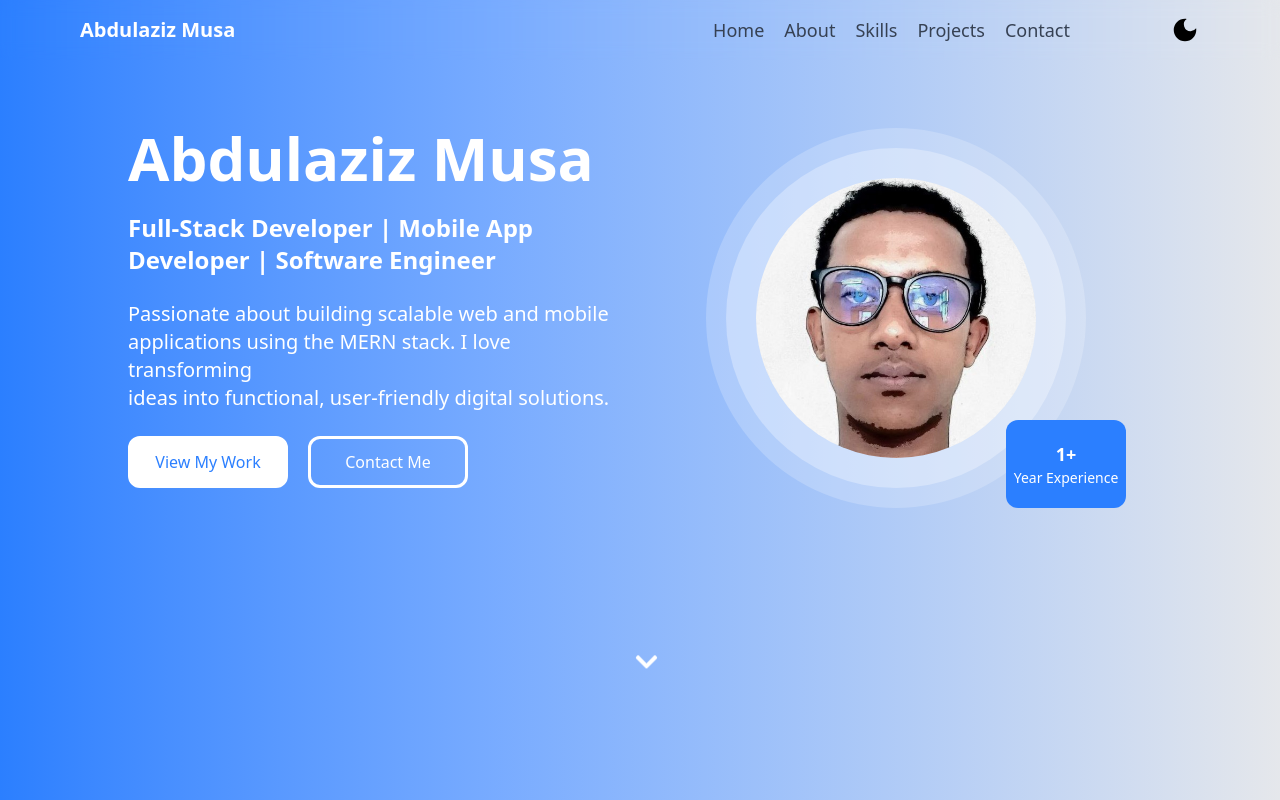
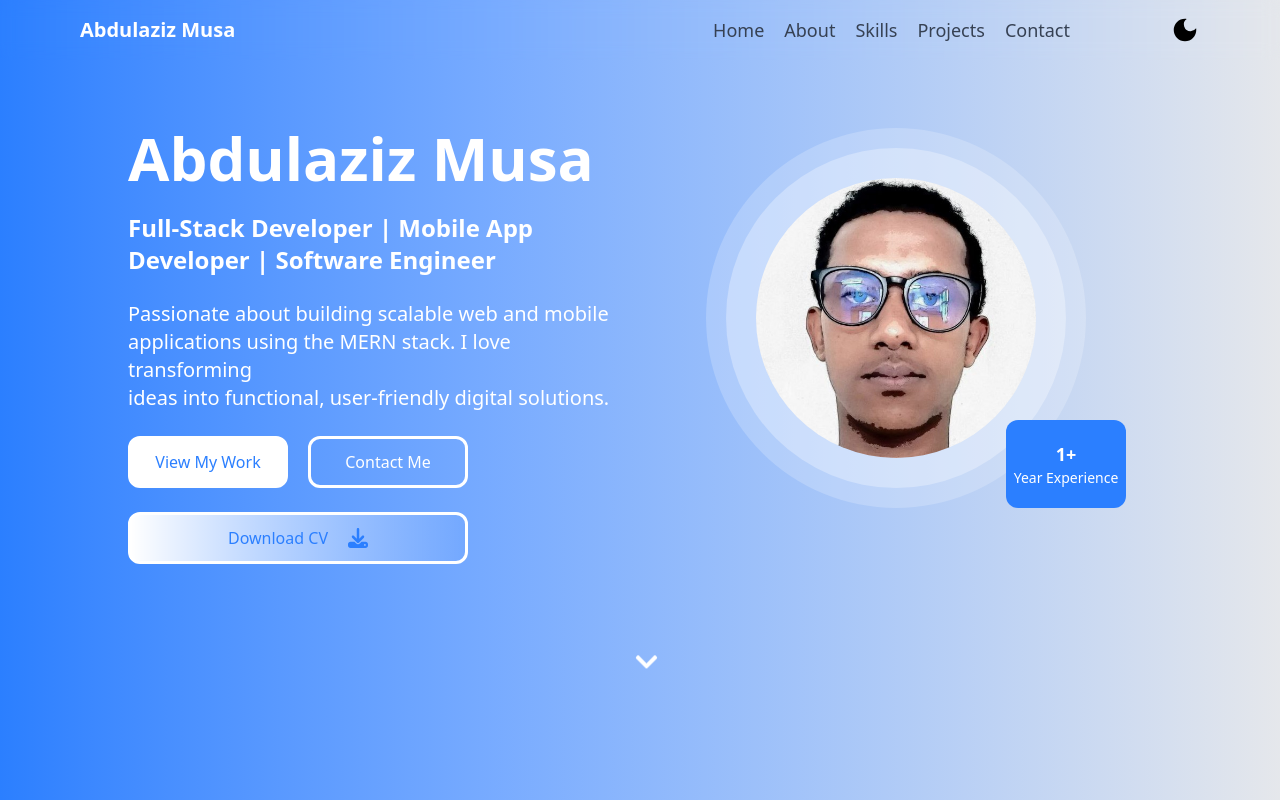
Before and after one commit to Abdulaziz1268/Personal-Portfolio, a React (Vite) app: page / in a window 1280 px wide. Shown: the top 800 px of the page. Built offline with nearby package versions, Linux system fonts and the light colour scheme.

Commit message:
refactor: add download button for CV and enhance button functionality in Hero component

```diff
--- a/src/Components/Hero.jsx
+++ b/src/Components/Hero.jsx
@@ -1,5 +1,6 @@
 import React from "react"
 import { FaChevronDown } from "react-icons/fa"
+import { FaDownload } from "react-icons/fa6"
 
 export default function Hero() {
   const scrollToSection = (sectionId) => {
@@ -28,13 +29,25 @@ export default function Hero() {
           ideas into functional, user-friendly digital solutions.
         </p>
         <div className="flex gap-5">
-          <button className="transition-colors duration-800 ease-in-out w-40 h-13 rounded-xl bg-white hover:bg-white/0 dark:bg-gray-900 hover:border-3 border-3 border-white dark:border-gray-900 dark:hover:border-gray-900 hover:text-white text-blue-500 text-md font-medium hover:cursor-pointer">
+          <button
+            className="transition-colors duration-800 ease-in-out w-40 h-13 rounded-xl bg-white hover:bg-white/0 dark:bg-gray-900 hover:border-3 border-3 border-white dark:border-gray-900 dark:hover:border-gray-900 hover:text-white text-blue-500 text-md font-medium hover:cursor-pointer"
+            onClick={() => scrollToSection("#projects")}
+          >
             View My Work
           </button>
-          <button className="transition-colors duration-800 ease-in-out w-40 h-13 rounded-xl hover:bg-white dark:hover:bg-gray-900 hover:text-blue-500 text-md hover:cursor-pointer font-medium border-3 hover:border-white dark:hover:border-gray-900 dark:border-gray-900">
+          <button
+            className="transition-colors duration-800 ease-in-out w-40 h-13 rounded-xl hover:bg-white dark:hover:bg-gray-900 hover:text-blue-500 text-md hover:cursor-pointer font-medium border-3 hover:border-white dark:hover:border-gray-900 dark:border-gray-900"
+            onClick={() => scrollToSection("#contact")}
+          >
             Contact Me
           </button>
         </div>
+        <a href="./CV.pdf" download>
+          <button className="flex gap-5 justify-center items-center my-6 transition-colors duration-800 ease-in-out w-full sm:w-85 h-13 rounded-xl bg-linear-to-r from-white to-white/0 hover:from-white/0 hover:to-white dark:hover:from-white/0 dark:hover:to-gray-900 dark:from-gray-900 hover:border-3 border-3 border-white dark:border-gray-900 dark:hover:border-gray-900 hover:text-white text-blue-500 text-md font-medium hover:cursor-pointer">
+            Download CV
+            <FaDownload size={20} />
+          </button>
+        </a>
       </div>
       <div className="flex items-center lg:items-start justify-center md:w-[50%]">
         <div className="bg-white/20 rounded-full w-60 h-60 lg:w-95 lg:h-95 flex items-center justify-center">
```
